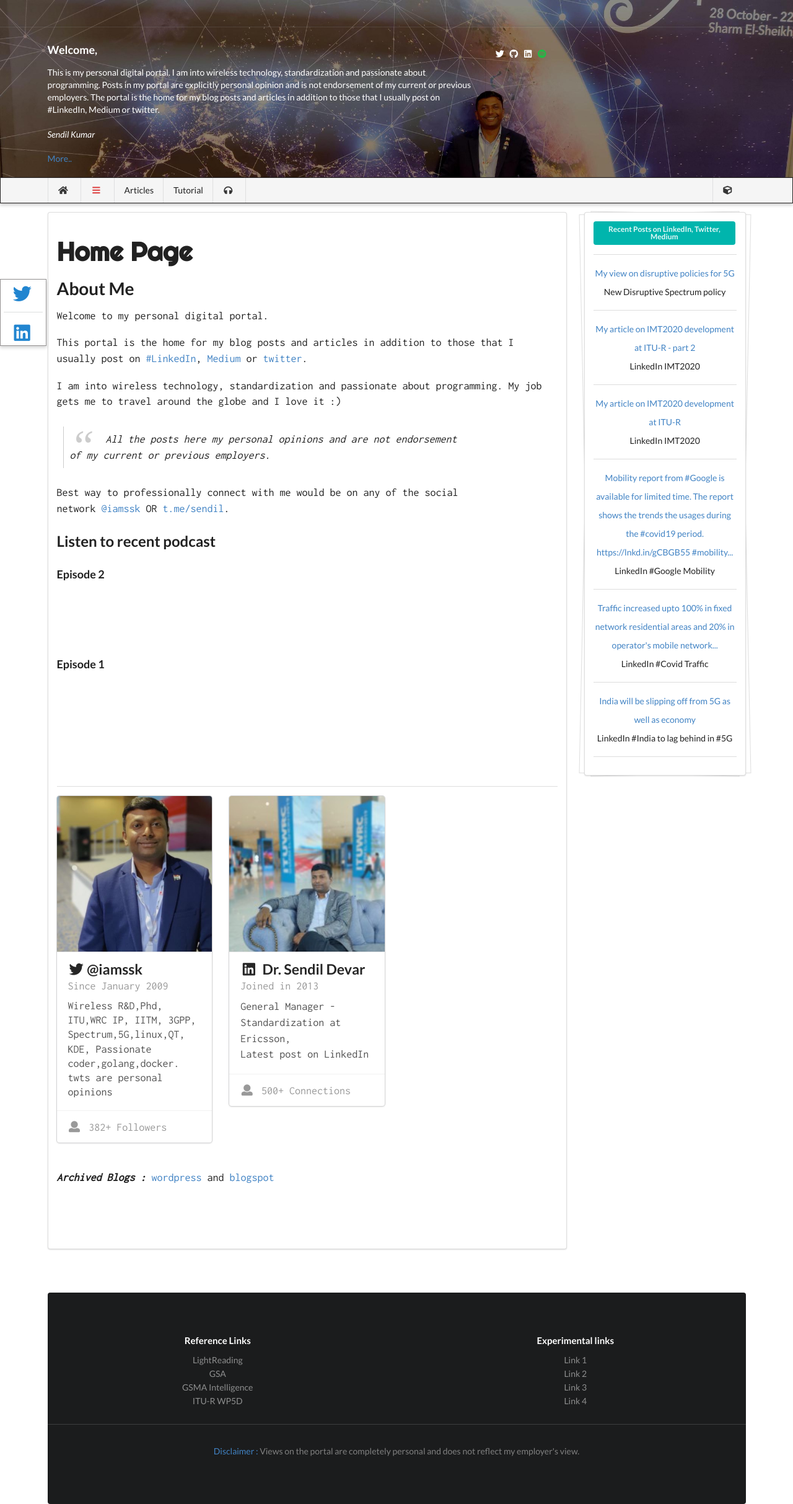
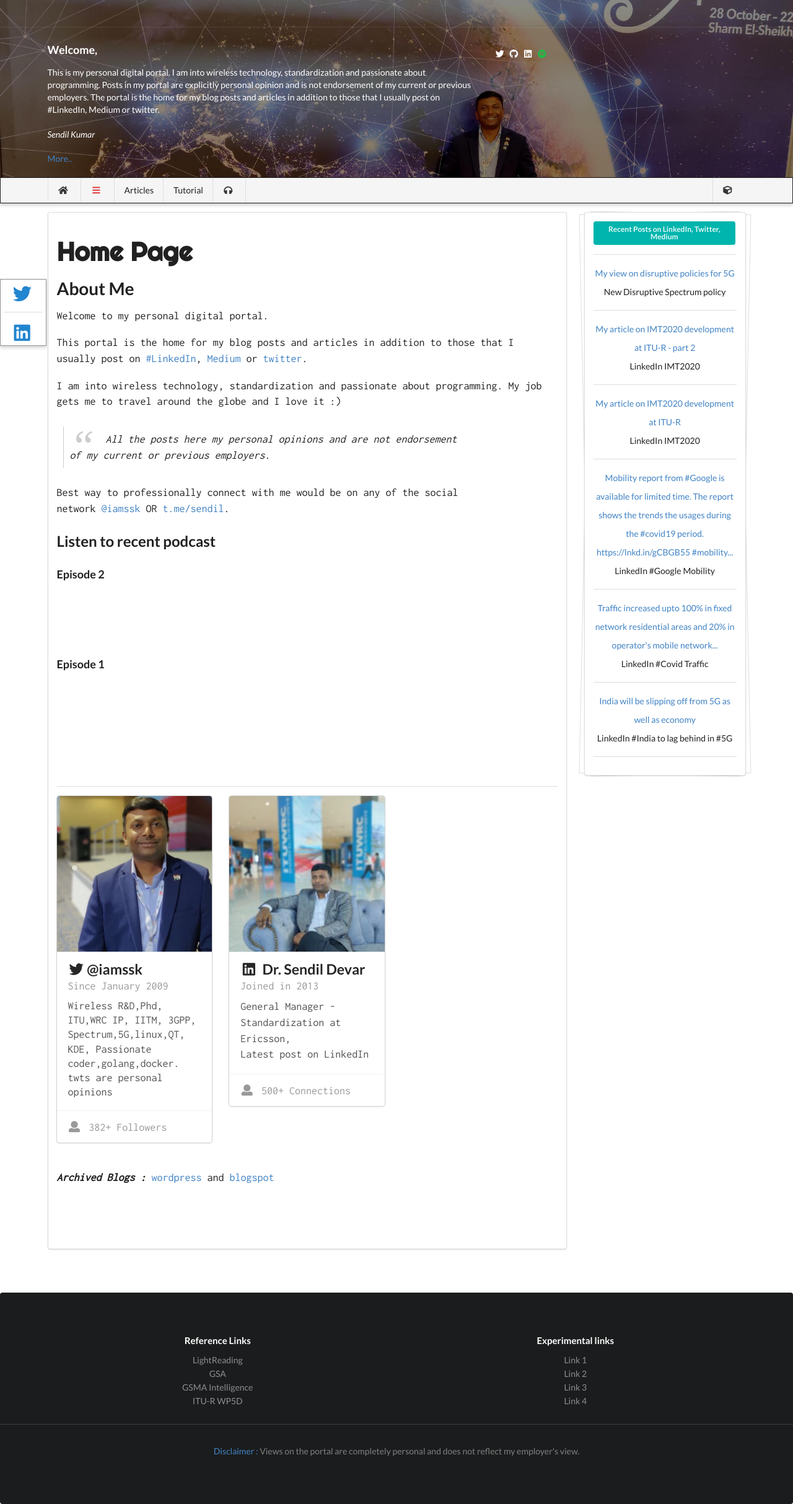
Before and after one commit to wiless/wiless.github.io, a Jekyll site: the page built from aboutme.html, in a window 1280 px wide. Shown: the whole page at 62% size. Built offline with Jekyll 4.4.1, drawn with Linux system fonts in a browser that asks for light colours; nearby versions of some CDN libraries; some web fonts are replaced; comment, search, counter and statistics services are not loaded; a style sheet for code colours, icons or effects is not loaded; grey boxes are pictures that could not be loaded.

Commit message:
Update launcher.html

```diff
--- a/_layouts/launcher.html
+++ b/_layouts/launcher.html
@@ -34,9 +34,9 @@
 
         </div>
 
-        {% include footer.html %}
+
     </div>
-
+  {% include footer.html %}
 </body>
 
 {% include footerscripts.html %}
```
